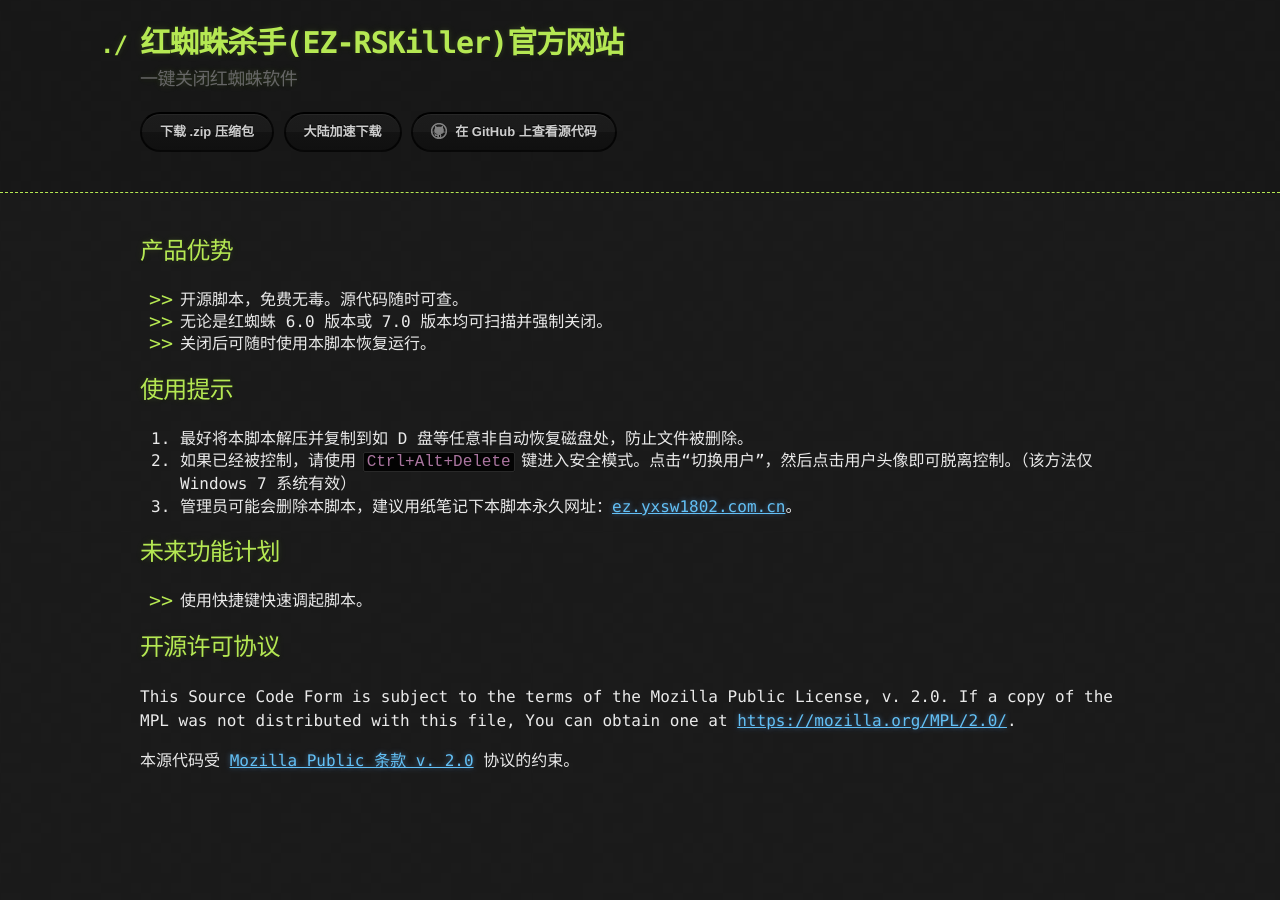
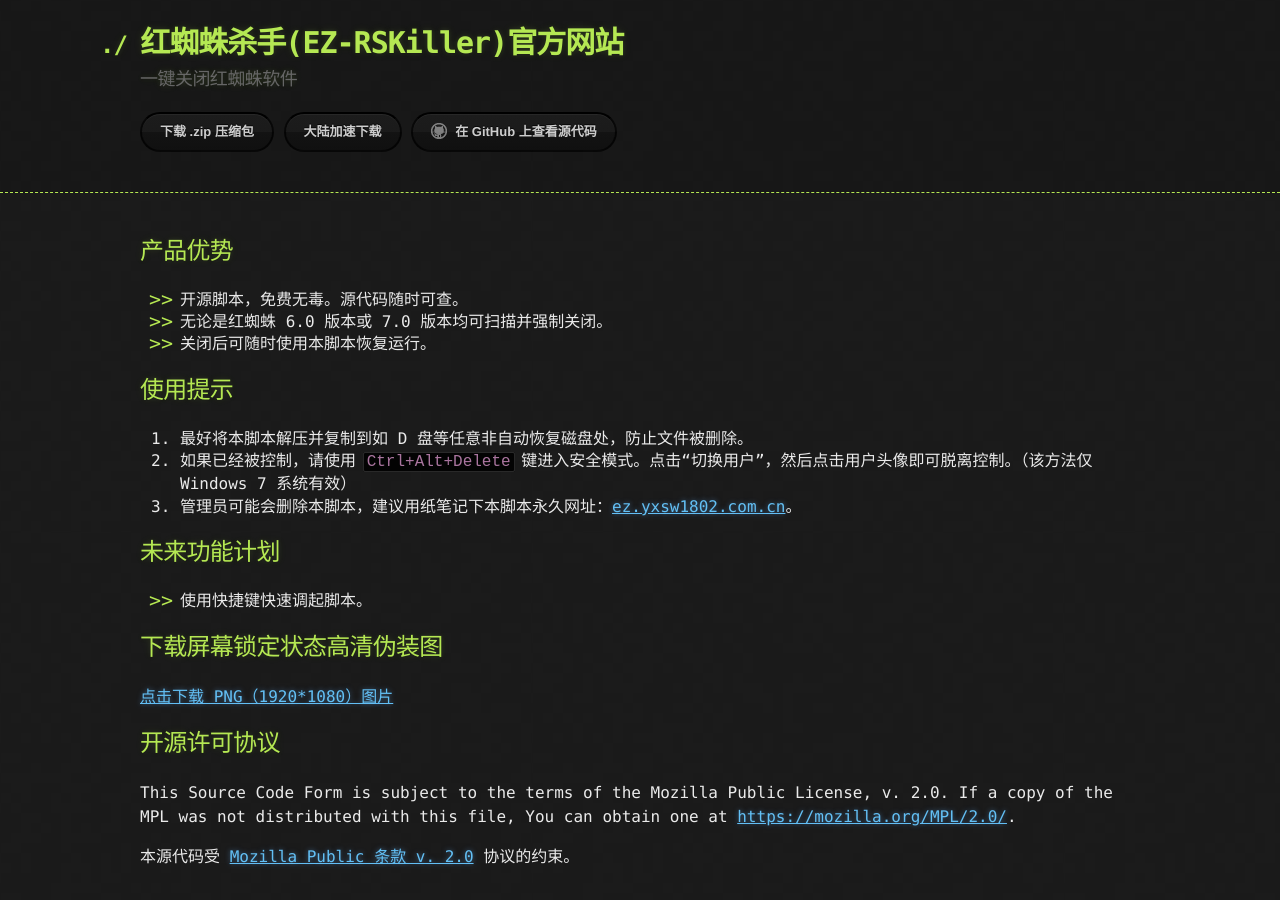
Before and after one commit to SummonHIM/EZ-RSKiller, a Jekyll site: the page built from index.md, in a window 1280 px wide. Built offline with Jekyll 4.4.1, drawn with Linux system fonts in a browser that asks for light colours; our own code applies the rules of GitHub Pages for plain Markdown files.

Commit message:
6.3andpic

```diff
--- a/_config.yml
+++ b/_config.yml
@@ -3,7 +3,7 @@ description: 一键关闭红蜘蛛软件
 lang: zh-CN
 
 show_downloads: true
-zip_url: https://github.com/SummonHIM/EZ-RSKiller/releases/download/workflow-6/EZ-RSKiller-6.2.zip
+zip_url: https://github.com/SummonHIM/EZ-RSKiller/releases/download/workflow-7/EZ-RSKiller-6.3.zip
 mirror_url: https://ghproxy.com/
 repository_url: https://github.com/SummonHIM/EZ-RSKiller
 
--- a/index.md
+++ b/index.md
@@ -14,6 +14,9 @@ layout: default
 ## 未来功能计划
 - 使用快捷键快速调起脚本。
 
+## 下载屏幕锁定状态高清伪装图
+[点击下载 PNG（1920*1080）图片](https://ez.yxsw1802.com.cn/assets/images/lock-slient.png)
+
 ## 开源许可协议
 This Source Code Form is subject to the terms of the Mozilla Public
 License, v. 2.0. If a copy of the MPL was not distributed with this
```
Also changed, not shown: assets/images/lock-slient.png (added).
